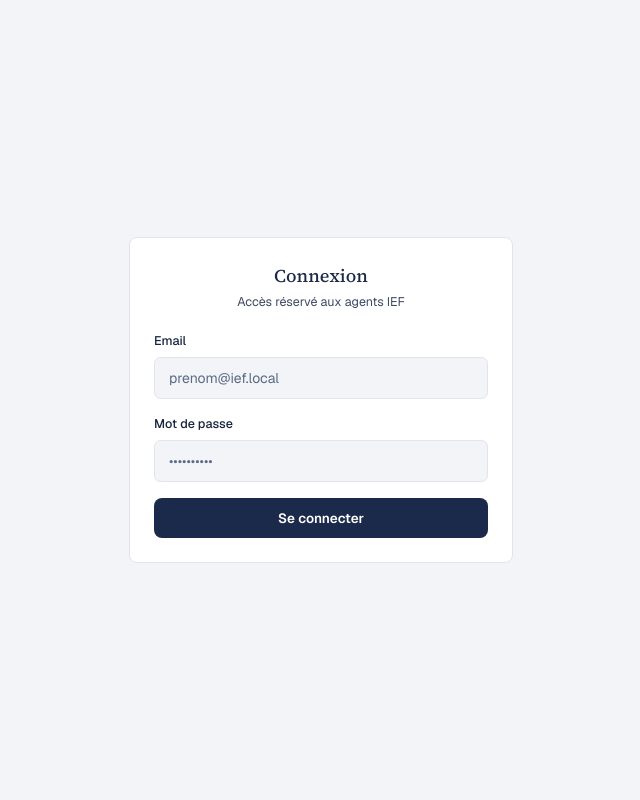
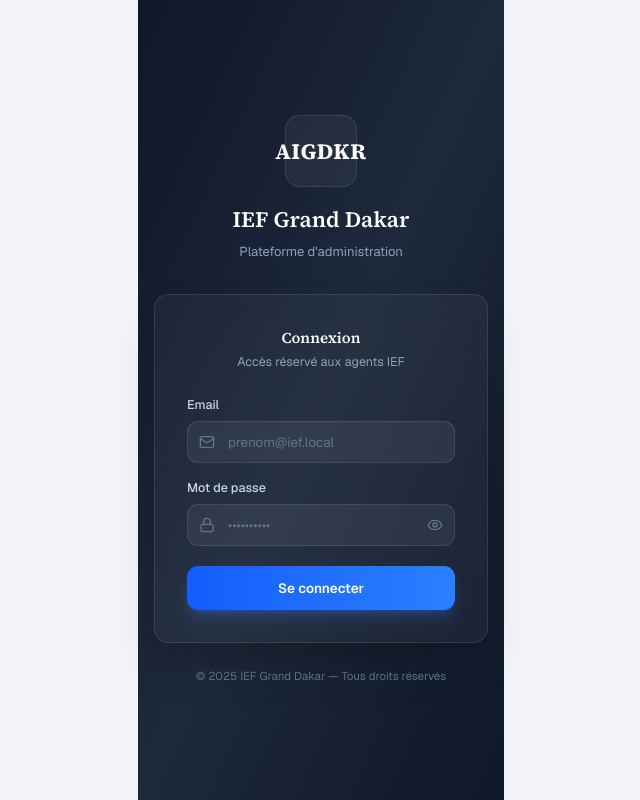
Before and after one commit to babacarmboup2013-crypto/admin-ief-gdkr, a Next.js app in the folder app/: page /auth in a window 1280 px wide. Shown: the whole page, without its empty margins (319-959 px from the left). Built offline with nearby package versions, Linux system fonts and the light colour scheme; no server answers.

Commit message:
style: redesign auth page - dark high-end look with glassmorphism

```diff
--- a/app/src/app/auth/page.tsx
+++ b/app/src/app/auth/page.tsx
@@ -4,6 +4,7 @@ import { Suspense, useEffect, useState } from "react";
 import { useRouter, useSearchParams } from "next/navigation";
 import { supabase } from "@/lib/supabase/client";
 import { useSession } from "@/lib/use-session";
+import { Eye, EyeOff, Lock, Mail } from "lucide-react";
 
 function AuthForm() {
   const router = useRouter();
@@ -13,6 +14,7 @@ function AuthForm() {
   const [password, setPassword] = useState("");
   const [busy, setBusy] = useState(false);
   const [error, setError] = useState<string | null>(null);
+  const [showPw, setShowPw] = useState(false);
 
   const next = searchParams.get("next") || "/";
 
@@ -43,49 +45,89 @@ function AuthForm() {
   }
 
   return (
-    <div className="w-full max-w-sm">
-      <div className="overflow-hidden rounded-lg border border-border bg-card p-6">
-        <h1 className="mb-1 text-center font-serif text-[18px] text-navy">Connexion</h1>
-        <p className="mb-5 text-center text-[12.5px] text-ink-soft">Accès réservé aux agents IEF</p>
+    <div className="flex min-h-dvh items-center justify-center bg-gradient-to-br from-[#0f172a] via-[#1e293b] to-[#0f172a] px-4">
+      <div className="w-full max-w-[400px]">
+        <div className="mb-8 text-center">
+          <div className="mx-auto mb-4 flex size-[72px] items-center justify-center rounded-2xl border border-white/10 bg-white/5 backdrop-blur-sm">
+            <span className="font-serif text-[22px] font-bold tracking-wide text-white">AIGDKR</span>
+          </div>
+          <h1 className="font-serif text-[22px] font-semibold text-white">
+            IEF Grand Dakar
+          </h1>
+          <p className="mt-1.5 text-[13px] text-slate-400">
+            Plateforme d&apos;administration
+          </p>
+        </div>
+
+        <div className="rounded-2xl border border-white/10 bg-white/[0.04] p-8 shadow-2xl backdrop-blur-md">
+          <h2 className="mb-1 text-center text-[15px] font-semibold text-white">
+            Connexion
+          </h2>
+          <p className="mb-6 text-center text-[12.5px] text-slate-400">
+            Accès réservé aux agents IEF
+          </p>
 
           <form onSubmit={onSubmit} className="flex flex-col gap-4">
-          <label className="flex flex-col gap-1.5">
-            <span className="text-[12.5px] font-medium text-ink">Email</span>
+            <div>
+              <label className="mb-1.5 block text-[12.5px] font-medium text-slate-300">
+                Email
+              </label>
+              <div className="relative">
+                <Mail className="absolute left-3 top-1/2 size-4 -translate-y-1/2 text-slate-500" />
                 <input
                   type="email"
                   required
                   value={email}
                   onChange={(e) => setEmail(e.target.value)}
                   placeholder="prenom@ief.local"
-              className="rounded-md border border-border bg-background px-3.5 py-2.5 text-sm outline-none placeholder:text-muted-foreground focus:border-ring focus:ring-1 focus:ring-ring"
+                  className="w-full rounded-xl border border-white/10 bg-white/[0.06] py-2.5 pl-10 pr-4 text-[13.5px] text-white placeholder:text-slate-500 outline-none transition-all focus:border-white/20 focus:bg-white/[0.08] focus:ring-1 focus:ring-white/10"
                 />
+              </div>
+            </div>
+
+            <div>
+              <label className="mb-1.5 block text-[12.5px] font-medium text-slate-300">
+                Mot de passe
               </label>
-          <label className="flex flex-col gap-1.5">
-            <span className="text-[12.5px] font-medium text-ink">Mot de passe</span>
+              <div className="relative">
+                <Lock className="absolute left-3 top-1/2 size-4 -translate-y-1/2 text-slate-500" />
                 <input
-              type="password"
+                  type={showPw ? "text" : "password"}
                   required
                   value={password}
                   onChange={(e) => setPassword(e.target.value)}
                   placeholder="••••••••••"
-              className="rounded-md border border-border bg-background px-3.5 py-2.5 text-sm outline-none placeholder:text-muted-foreground focus:border-ring focus:ring-1 focus:ring-ring"
+                  className="w-full rounded-xl border border-white/10 bg-white/[0.06] py-2.5 pl-10 pr-10 text-[13.5px] text-white placeholder:text-slate-500 outline-none transition-all focus:border-white/20 focus:bg-white/[0.08] focus:ring-1 focus:ring-white/10"
                 />
-          </label>
+                <button
+                  type="button"
+                  onClick={() => setShowPw((v) => !v)}
+                  className="absolute right-3 top-1/2 -translate-y-1/2 text-slate-500 hover:text-slate-300 transition-colors cursor-pointer"
+                >
+                  {showPw ? <EyeOff className="size-4" /> : <Eye className="size-4" />}
+                </button>
+              </div>
+            </div>
 
             {error && (
-            <p className="rounded-md border border-red-soft bg-red-soft/60 px-3 py-2 text-[12.5px] leading-relaxed text-red">
+              <div className="rounded-xl border border-red-500/20 bg-red-500/10 px-4 py-3 text-[12.5px] leading-relaxed text-red-300">
                 {error}
-            </p>
+              </div>
             )}
 
             <button
               type="submit"
               disabled={busy}
-            className="cursor-pointer rounded-lg bg-primary py-2.5 text-[13.5px] font-semibold text-white disabled:opacity-60"
+              className="mt-1 cursor-pointer rounded-xl bg-gradient-to-r from-blue-600 to-blue-500 py-3 text-[13.5px] font-semibold text-white shadow-lg shadow-blue-500/25 transition-all hover:from-blue-500 hover:to-blue-400 hover:shadow-blue-500/30 disabled:opacity-60"
             >
               {busy ? "Patientez…" : "Se connecter"}
             </button>
           </form>
+        </div>
+
+        <p className="mt-6 text-center text-[11.5px] text-slate-500">
+          © 2025 IEF Grand Dakar — Tous droits réservés
+        </p>
       </div>
     </div>
   );
```
Lines whose indentation alone changed are shown as unchanged.
